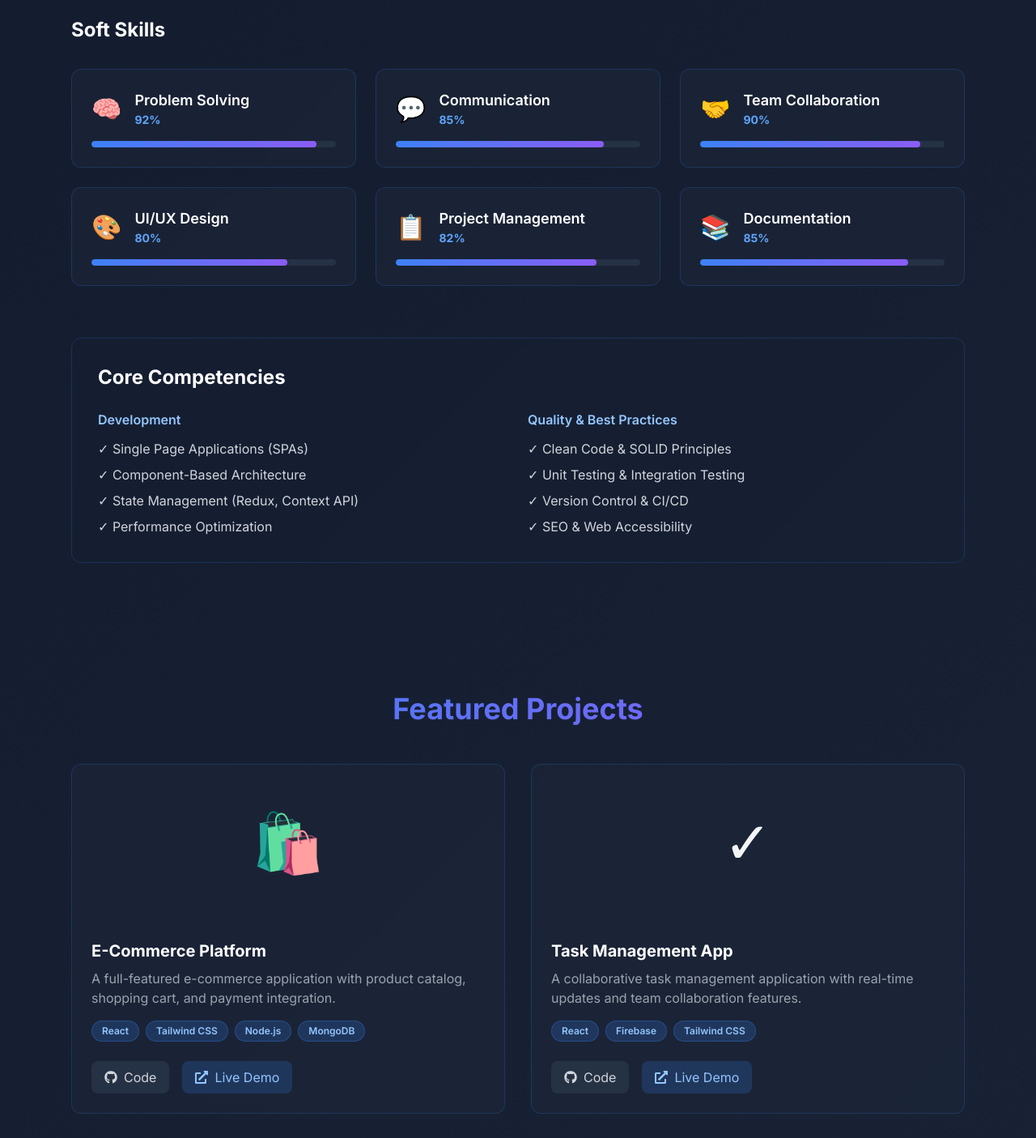
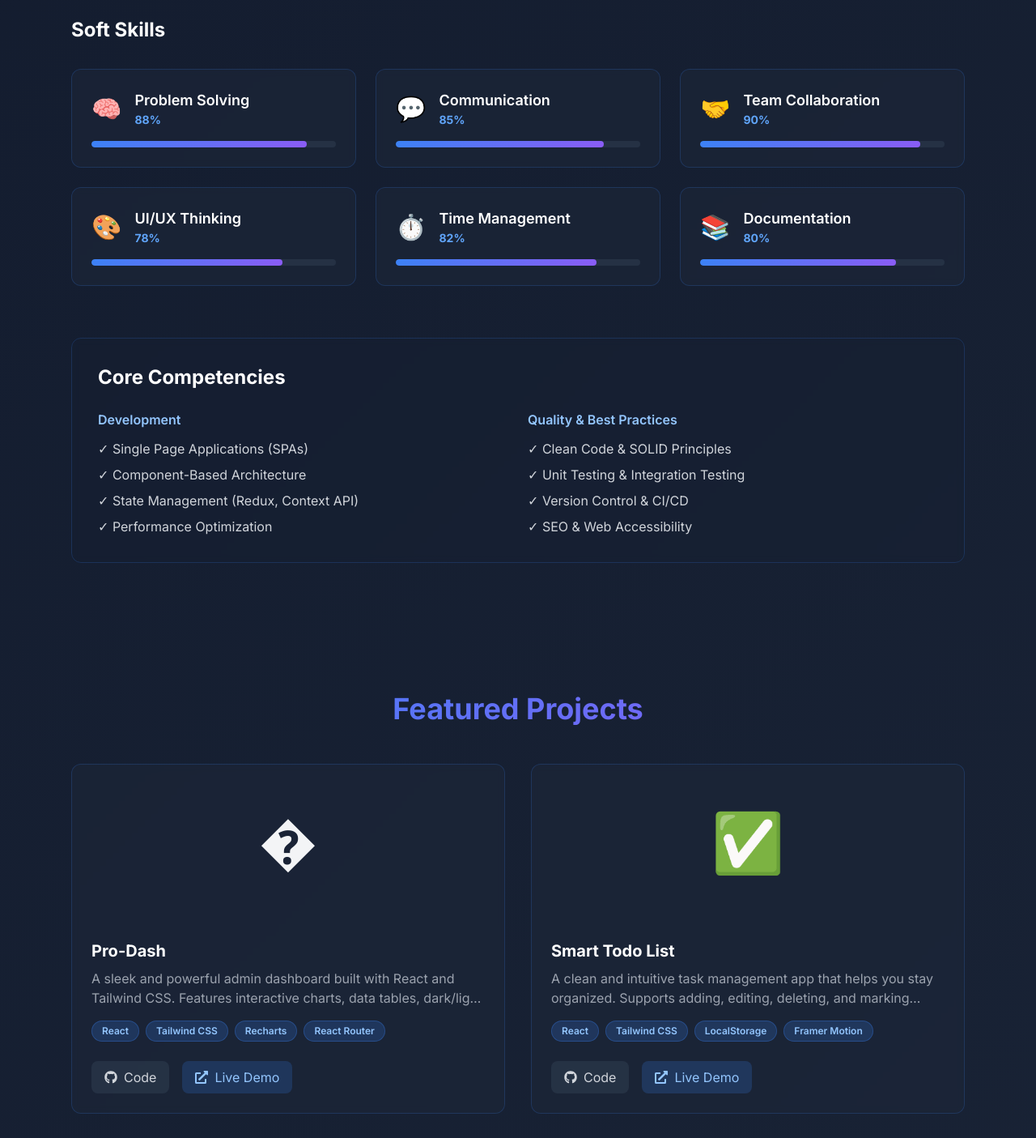
Before and after one commit to Niteshkumarchauhan/niteshportfolio, a React (Vite) app: page / in a window 1280 px wide. Shown: the part 3160-4565 px from the top of the page at 81% size. Built offline with nearby package versions, Linux system fonts and the light colour scheme.

Commit message:
feat: update project descriptions and skills levels

```diff
--- a/src/components/Projects.jsx
+++ b/src/components/Projects.jsx
@@ -1,66 +1,42 @@
-import { motion } from 'framer-motion'
-import { FaGithub, FaExternalLinkAlt } from 'react-icons/fa'
+import { motion } from "framer-motion";
+import { FaGithub, FaExternalLinkAlt } from "react-icons/fa";
 
 const Projects = () => {
   const projects = [
     {
       id: 1,
-      title: 'E-Commerce Platform',
-      description: 'A full-featured e-commerce application with product catalog, shopping cart, and payment integration.',
-      image: '🛍️',
-      technologies: ['React', 'Tailwind CSS', 'Node.js', 'MongoDB'],
-      github: 'https://github.com',
-      live: 'https://example.com',
+      title: "Pro-Dash",
+      description:
+        "A sleek and powerful admin dashboard built with React and Tailwind CSS. Features interactive charts, data tables, dark/light mode toggle, and a fully responsive layout — perfect for managing business metrics at a glance.",
+      image: "�",
+      technologies: ["React", "Tailwind CSS", "Recharts", "React Router"],
+      github: "https://github.com/Niteshkumarchauhan/Pro-Dashboard",
+      live: "https://pro-dashboard-ruby.vercel.app/",
       featured: true,
     },
     {
       id: 2,
-      title: 'Task Management App',
-      description: 'A collaborative task management application with real-time updates and team collaboration features.',
-      image: '✓',
-      technologies: ['React', 'Firebase', 'Tailwind CSS'],
-      github: 'https://github.com',
-      live: 'https://example.com',
+      title: "Smart Todo List",
+      description:
+        "A clean and intuitive task management app that helps you stay organized. Supports adding, editing, deleting, and marking tasks as complete — with a minimal UI and smooth animations for a satisfying user experience.",
+      image: "✅",
+      technologies: ["React", "Tailwind CSS", "LocalStorage", "Framer Motion"],
+      github: "https://github.com/Niteshkumarchauhan/smartTodoList",
+      live: "https://smart-todo-list-five.vercel.app/",
       featured: true,
     },
     {
       id: 3,
-      title: 'Weather Dashboard',
-      description: 'Real-time weather dashboard with geolocation, forecasts, and interactive maps.',
-      image: '🌤️',
-      technologies: ['React', 'OpenWeather API', 'Tailwind CSS'],
-      github: 'https://github.com',
-      live: 'https://example.com',
+      title: "Movie Search App",
+      description:
+        "A fast and responsive movie discovery app powered by the OMDB API. Search any movie by title and instantly get details like ratings, genre, cast, and plot — all wrapped in a modern card-based UI.",
+      image: "�",
+      technologies: ["React", "OMDB API", "Tailwind CSS", "Axios"],
+      github: "https://github.com/Niteshkumarchauhan/movie-Search-App",
+      live: "https://movie-search-app-dusky-kappa.vercel.app/",
       featured: true,
     },
-    {
-      id: 4,
-      title: 'Portfolio Website',
-      description: 'Beautiful and responsive portfolio website with smooth animations and modern design.',
-      image: '💼',
-      technologies: ['React', 'Framer Motion', 'Tailwind CSS'],
-      github: 'https://github.com',
-      live: 'https://example.com',
-    },
-    {
-      id: 5,
-      title: 'Blog Platform',
-      description: 'A blogging platform with markdown support, commenting system, and user authentication.',
-      image: '📝',
-      technologies: ['React', 'GraphQL', 'Node.js'],
-      github: 'https://github.com',
-      live: 'https://example.com',
-    },
-    {
-      id: 6,
-      title: 'Fitness Tracker',
-      description: 'Mobile-friendly fitness tracking app with workout logging and progress visualization.',
-      image: '💪',
-      technologies: ['React Native', 'Firebase', 'Chart.js'],
-      github: 'https://github.com',
-      live: 'https://example.com',
-    },
-  ]
+  ];
 
   const container = {
     hidden: { opacity: 0 },
@@ -70,12 +46,12 @@ const Projects = () => {
         staggerChildren: 0.1,
       },
     },
-  }
+  };
 
   const item = {
     hidden: { opacity: 0, y: 20 },
     show: { opacity: 1, y: 0 },
-  }
+  };
 
   return (
     <motion.section
@@ -96,7 +72,9 @@ const Projects = () => {
           viewport={{ once: true }}
           className="grid grid-cols-1 md:grid-cols-2 gap-8 mb-12"
         >
-          {projects.filter((p) => p.featured).map((project) => (
+          {projects
+            .filter((p) => p.featured)
+            .map((project) => (
               <motion.div
                 key={project.id}
                 variants={item}
@@ -112,8 +90,12 @@ const Projects = () => {
 
                 {/* Project Content */}
                 <div className="p-6">
-                <h3 className="text-xl font-bold text-white mb-2">{project.title}</h3>
-                <p className="text-gray-400 mb-4 line-clamp-2">{project.description}</p>
+                  <h3 className="text-xl font-bold text-white mb-2">
+                    {project.title}
+                  </h3>
+                  <p className="text-gray-400 mb-4 line-clamp-2">
+                    {project.description}
+                  </p>
 
                   {/* Technologies */}
                   <div className="flex flex-wrap gap-2 mb-6">
@@ -169,7 +151,9 @@ const Projects = () => {
           viewport={{ once: true }}
           className="grid grid-cols-1 md:grid-cols-2 lg:grid-cols-3 gap-6"
         >
-          {projects.filter((p) => !p.featured).map((project) => (
+          {projects
+            .filter((p) => !p.featured)
+            .map((project) => (
               <motion.div
                 key={project.id}
                 variants={item}
@@ -177,8 +161,12 @@ const Projects = () => {
                 className="card-hover bg-slate-800/50 backdrop-blur-sm p-6 rounded-xl border border-blue-500/20 flex flex-col"
               >
                 <div className="text-5xl mb-4">{project.image}</div>
-              <h4 className="text-lg font-bold text-white mb-2">{project.title}</h4>
-              <p className="text-gray-400 text-sm mb-4 flex-grow">{project.description}</p>
+                <h4 className="text-lg font-bold text-white mb-2">
+                  {project.title}
+                </h4>
+                <p className="text-gray-400 text-sm mb-4 flex-grow">
+                  {project.description}
+                </p>
 
                 <div className="flex flex-wrap gap-2 mb-4">
                   {project.technologies.slice(0, 2).map((tech) => (
@@ -235,7 +223,7 @@ const Projects = () => {
         </motion.a>
       </motion.div>
     </motion.section>
-  )
-}
+  );
+};
 
-export default Projects
+export default Projects;
--- a/src/components/Skills.jsx
+++ b/src/components/Skills.jsx
@@ -24,39 +24,39 @@ const Skills = () => {
     {
       category: "Frontend",
       skills: [
-        { name: "React.js", level: 95, icon: <FaReact /> },
-        { name: "JavaScript", level: 90, icon: <FaJsSquare /> },
+        { name: "React.js", level: 90, icon: <FaReact /> },
+        { name: "JavaScript (ES6+)", level: 88, icon: <FaJsSquare /> },
         { name: "HTML5", level: 95, icon: <FaHtml5 /> },
         { name: "CSS3", level: 90, icon: <FaCss3Alt /> },
-        { name: "Tailwind CSS", level: 92, icon: <SiTailwindcss /> },
-        { name: "Bootstrap", level: 88, icon: <FaBootstrap /> },
-        { name: "Chakra UI", level: 85, icon: <SiChakraui /> },
-        { name: "Material UI", level: 87, icon: <SiMui /> },
-        { name: "Ant Design", level: 84, icon: <SiAntdesign /> },
-        { name: "WordPress", level: 85, icon: <FaWordpress /> },
-        { name: "Responsive Design", level: 93, icon: "📱" },
+        { name: "Tailwind CSS", level: 90, icon: <SiTailwindcss /> },
+        { name: "Bootstrap", level: 85, icon: <FaBootstrap /> },
+        { name: "Chakra UI", level: 80, icon: <SiChakraui /> },
+        { name: "Material UI", level: 82, icon: <SiMui /> },
+        { name: "Ant Design", level: 78, icon: <SiAntdesign /> },
+        { name: "WordPress", level: 80, icon: <FaWordpress /> },
+        { name: "Responsive Design", level: 92, icon: "📱" },
       ],
     },
     {
       category: "Tools & Technologies",
       skills: [
-        { name: "Git/GitHub", level: 88, icon: <FaGit /> },
-        { name: "Vite", level: 85, icon: <SiVite /> },
-        { name: "Node.js", level: 80, icon: <SiNodedotjs /> },
+        { name: "Git/GitHub", level: 85, icon: <FaGit /> },
+        { name: "Vite", level: 82, icon: <SiVite /> },
+        { name: "Node.js", level: 72, icon: <SiNodedotjs /> },
         { name: "REST APIs", level: 85, icon: "🔌" },
-        { name: "Figma", level: 75, icon: <FaFigma /> },
-        { name: "NPM/Yarn", level: 88, icon: "📦" },
+        { name: "Figma", level: 70, icon: <FaFigma /> },
+        { name: "NPM/Yarn", level: 85, icon: "📦" },
       ],
     },
     {
       category: "Soft Skills",
       skills: [
-        { name: "Problem Solving", level: 92, icon: "🧠" },
+        { name: "Problem Solving", level: 88, icon: "🧠" },
         { name: "Communication", level: 85, icon: "💬" },
         { name: "Team Collaboration", level: 90, icon: "🤝" },
-        { name: "UI/UX Design", level: 80, icon: "🎨" },
-        { name: "Project Management", level: 82, icon: "📋" },
-        { name: "Documentation", level: 85, icon: "📚" },
+        { name: "UI/UX Thinking", level: 78, icon: "🎨" },
+        { name: "Time Management", level: 82, icon: "⏱️" },
+        { name: "Documentation", level: 80, icon: "📚" },
       ],
     },
   ];
```
Lines whose indentation alone changed are shown as unchanged.
